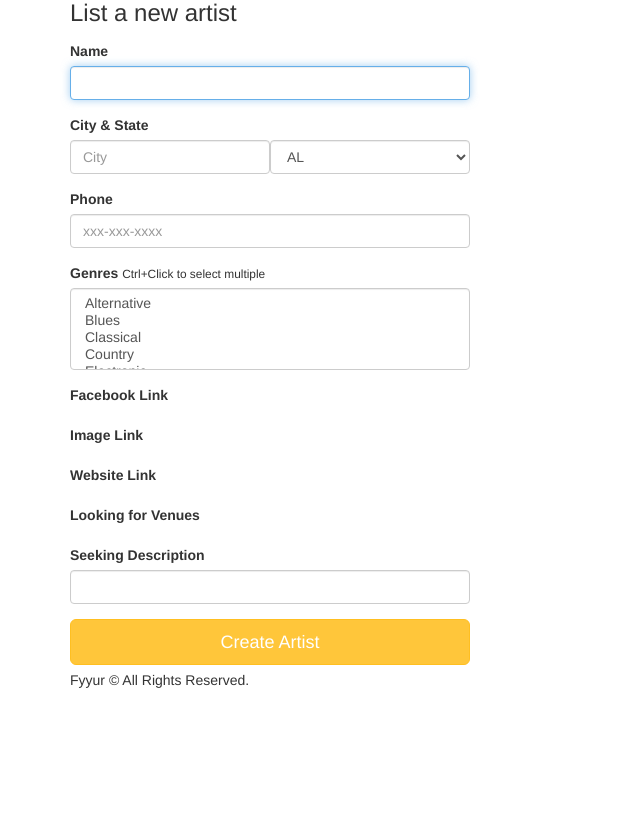
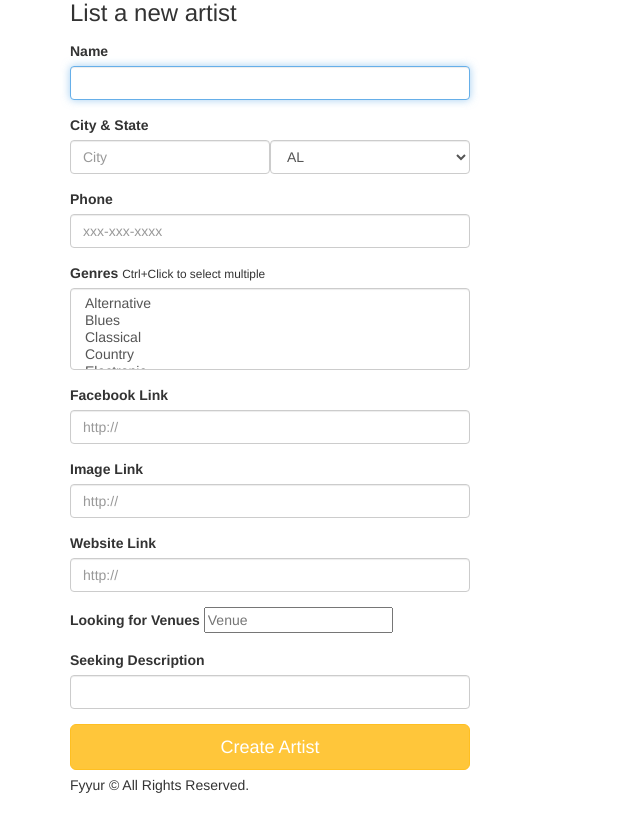
Before and after one commit to bielzita/FyyurGC, a Flask app: template templates/forms/new_artist.html in a window 1280 px wide. Shown: the part 95-925 px from the top of the page, without its empty margins (0-640 px from the left). Before the commit the page ends 783 px from the top, so only its background shows below. Run offline with Flask 2, Linux system fonts and the light colour scheme; the template is opened without the code that fills it: values that come from a table or form of the project are taken from there, others are empty; some libraries are stand-ins or nearby versions.

Commit message:
fix naming for artists db

```diff
--- a/templates/forms/new_artist.html
+++ b/templates/forms/new_artist.html
@@ -29,23 +29,23 @@
         {{ form.genres(class_ = 'form-control', placeholder='Genres, separated by commas', autofocus = true) }}
       </div>
       <div class="form-group">
-          <label for="facebook_link">Facebook Link</label>
-          {{ form.facebook_link(class_ = 'form-control', placeholder='http://', autofocus = true) }}
+          <label for="facebook">Facebook Link</label>
+          {{ form.facebook(class_ = 'form-control', placeholder='http://', autofocus = true) }}
         </div>
 
         <div class="form-group">
-          <label for="image_link">Image Link</label>
-          {{ form.image_link(class_ = 'form-control', placeholder='http://', autofocus = true) }}
+          <label for="image">Image Link</label>
+          {{ form.image(class_ = 'form-control', placeholder='http://', autofocus = true) }}
         </div>
 
         <div class="form-group">
-            <label for="website_link">Website Link</label>
-            {{ form.website_link(class_ = 'form-control', placeholder='http://', autofocus = true) }}
+            <label for="site">Website Link</label>
+            {{ form.site(class_ = 'form-control', placeholder='http://', autofocus = true) }}
           </div>
 
           <div class="form-group">
-              <label for="seeking_venue">Looking for Venues</label>
-              {{ form.seeking_venue(placeholder='Venue', autofocus = true) }}
+              <label for="seeking_description">Looking for Venues</label>
+              {{ form.seeking_description(placeholder='Venue', autofocus = true) }}
           </div>
 
           <div class="form-group">
```
